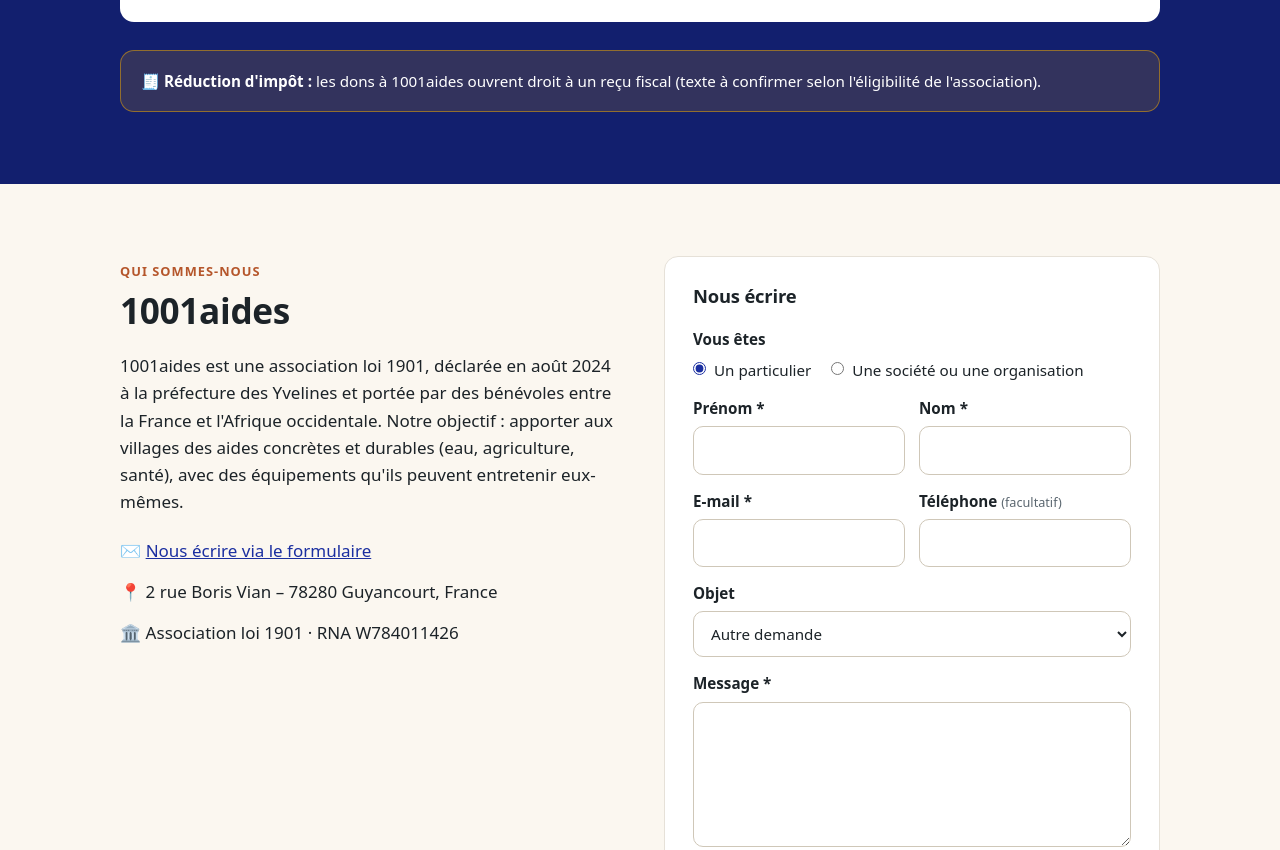
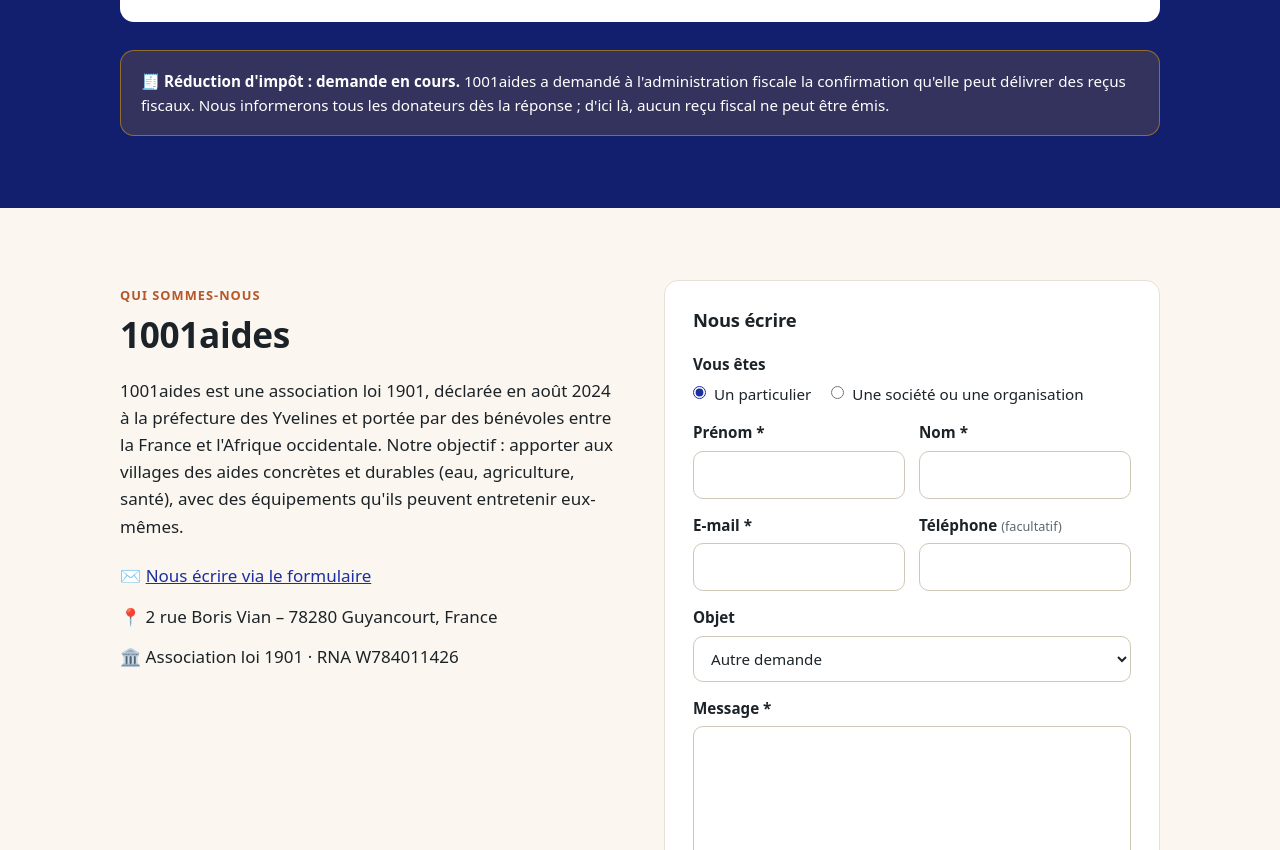
Before and after one commit to Aka-78/1001aides-site, a plain HTML site: page index.html in a window 1280 px wide. Shown: the part 6389-7239 px from the top of the page. Drawn offline with Linux system fonts and the light colour scheme.

Commit message:
Réduction d'impôt : mention « demande en cours »
Co-Authored-By: Claude Opus 5.5 <noreply@anthropic.com>
Claude-Session: https://claude.ai/code/session_01EwnCvrBWCcUd69pXQc9uD2

```diff
--- a/index.html
+++ b/index.html
@@ -385,7 +385,7 @@
       <iframe id="haWidget" title="Formulaire de don HelloAsso – 5 puits pour 5 villages" allowtransparency="true" scrolling="auto" src="https://www.helloasso.com/associations/1001aides/collectes/5-puits-pour-5-villages/widget" loading="lazy"></iframe>
     </div>
     <!-- N'afficher ce bloc QUE si l'association est éligible aux reçus fiscaux -->
-    <div class="tax">🧾 <b>Réduction d'impôt :</b> les dons à 1001aides ouvrent droit à un reçu fiscal (texte à confirmer selon l'éligibilité de l'association).</div>
+    <div class="tax">🧾 <b>Réduction d'impôt : demande en cours.</b> 1001aides a demandé à l'administration fiscale la confirmation qu'elle peut délivrer des reçus fiscaux. Nous informerons tous les donateurs dès la réponse ; d'ici là, aucun reçu fiscal ne peut être émis.</div>
   </div>
 </section>
 
```
